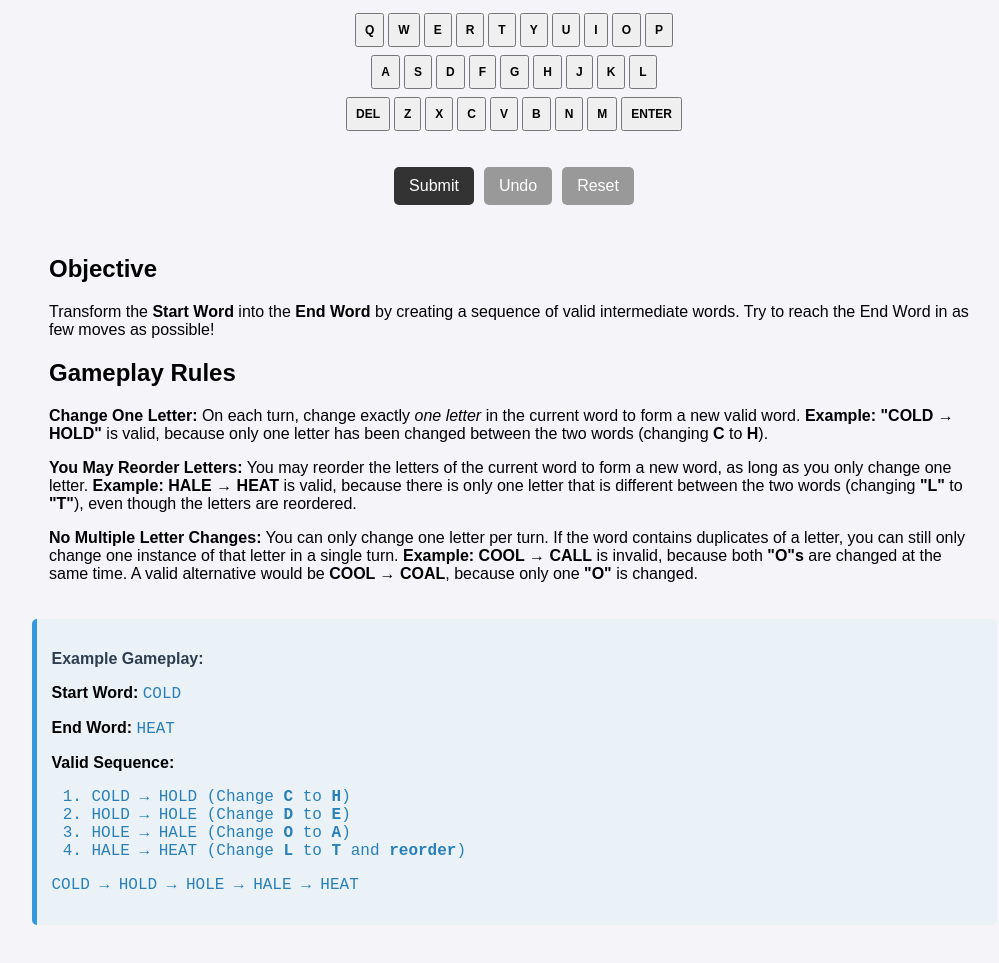
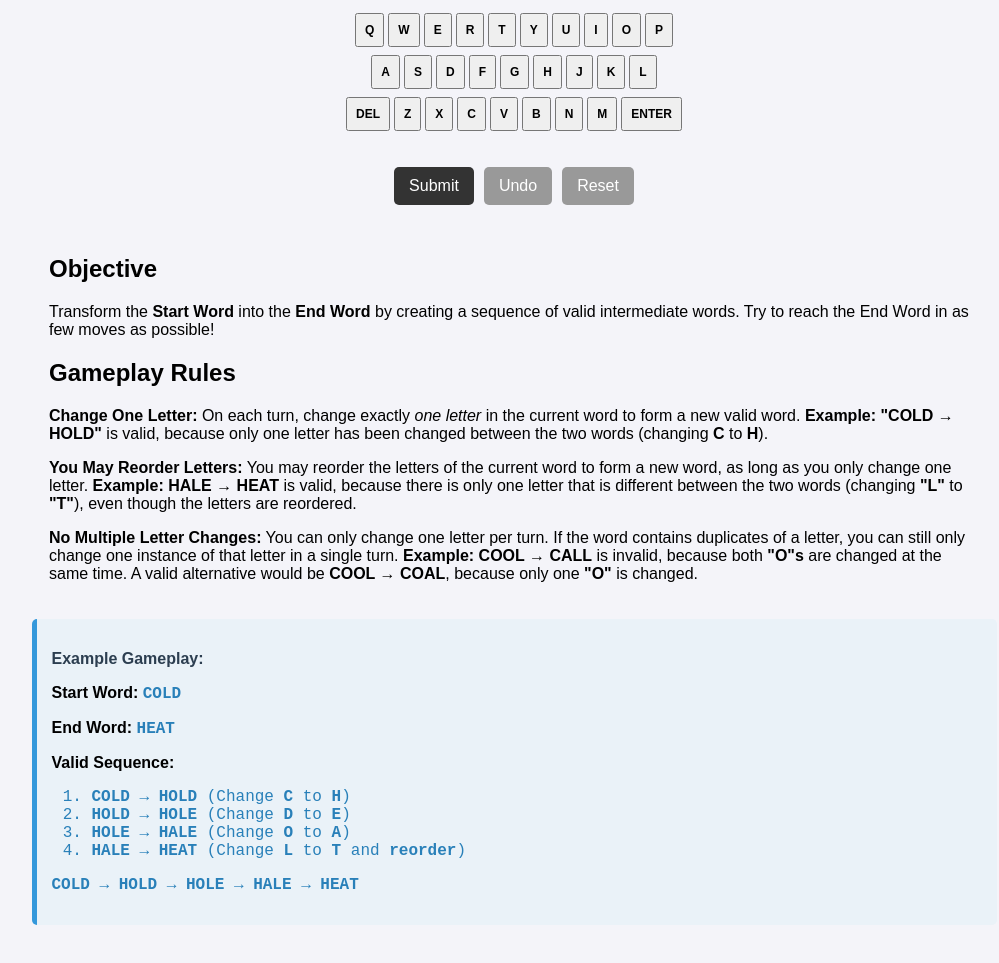
Before and after one commit to p-c-bryant/alphamorph, a plain HTML site: page index.html in a window 1280 px wide. Shown: the part 137-1100 px from the top of the page, without its empty margins (126-1125 px from the left). Drawn offline with Linux system fonts and the light colour scheme.

Commit message:
Update index.html

```diff
--- a/index.html
+++ b/index.html
@@ -77,16 +77,16 @@
     </div>
     <div class="example-box">
         <p class="example-title">Example Gameplay:</p>
-        <p><strong>Start Word:</strong> <span class="sequence">COLD</span></p>
-        <p><strong>End Word:</strong> <span class="sequence">HEAT</span></p>
+        <p><strong>Start Word:</strong> <span class="sequence"><b>COLD</b></span></p>
+        <p><strong>End Word:</strong> <span class="sequence"><b>HEAT</b></span></p>
         <p><strong>Valid Sequence:</strong></p>
         <ol>
-            <li>COLD → HOLD (Change <b>C</b> to <b>H</b>)</li>
-            <li>HOLD → HOLE (Change <b>D</b> to <b>E</b>)</li>
-            <li>HOLE → HALE (Change <b>O</b> to <b>A</b>)</li>
-            <li>HALE → HEAT (Change <b>L</b> to <b>T</b> and <b>reorder</b>)</li>
+            <li><b>COLD → HOLD</b> (Change <b>C</b> to <b>H</b>)</li>
+            <li><b>HOLD → HOLE</b> (Change <b>D</b> to <b>E</b>)</li>
+            <li><b>HOLE → HALE</b> (Change <b>O</b> to <b>A</b>)</li>
+            <li><b>HALE → HEAT</b> (Change <b>L</b> to <b>T</b> and <b>reorder</b>)</li>
         </ol>
-        <p class="sequence">COLD → HOLD → HOLE → HALE → HEAT</p>
+        <p class="sequence"><b>COLD → HOLD → HOLE → HALE → HEAT</b></p>
       </div>
 </body>
 <script type="text/javascript" src="main.js"></script>
```
